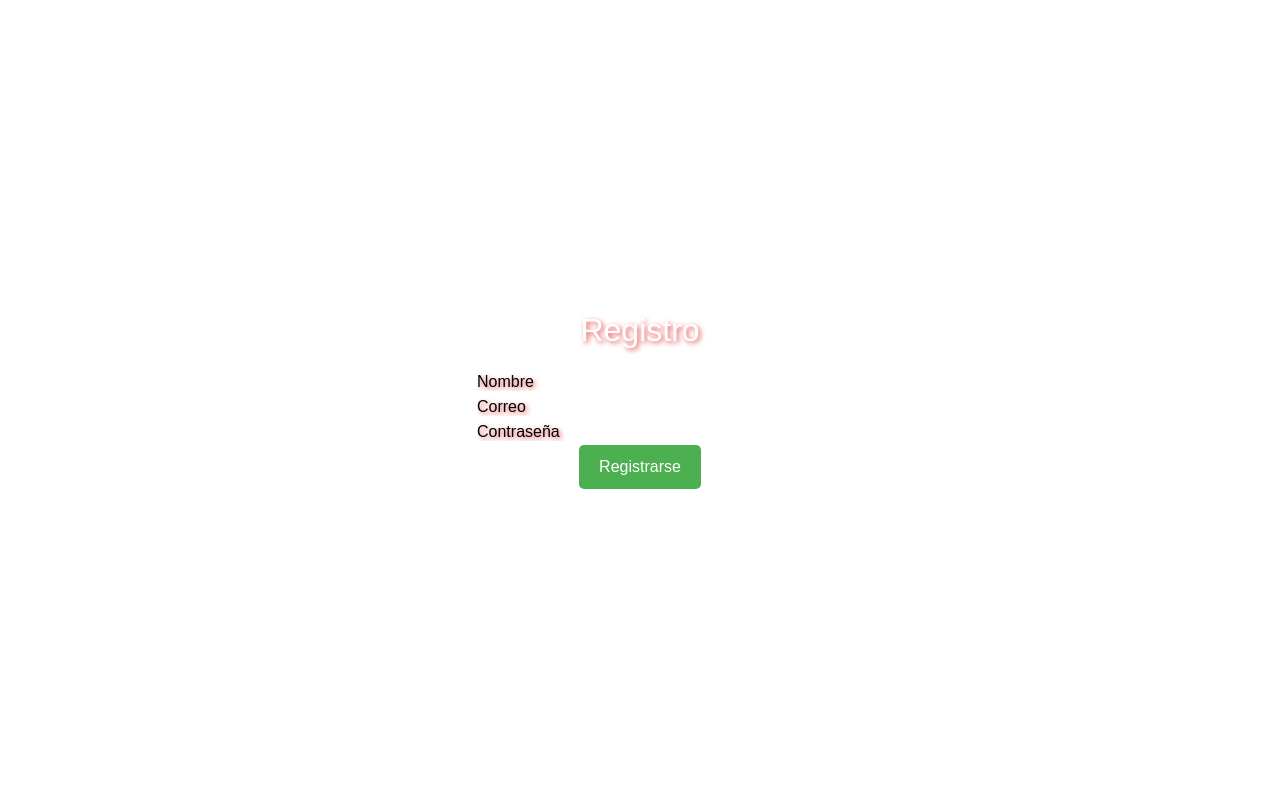
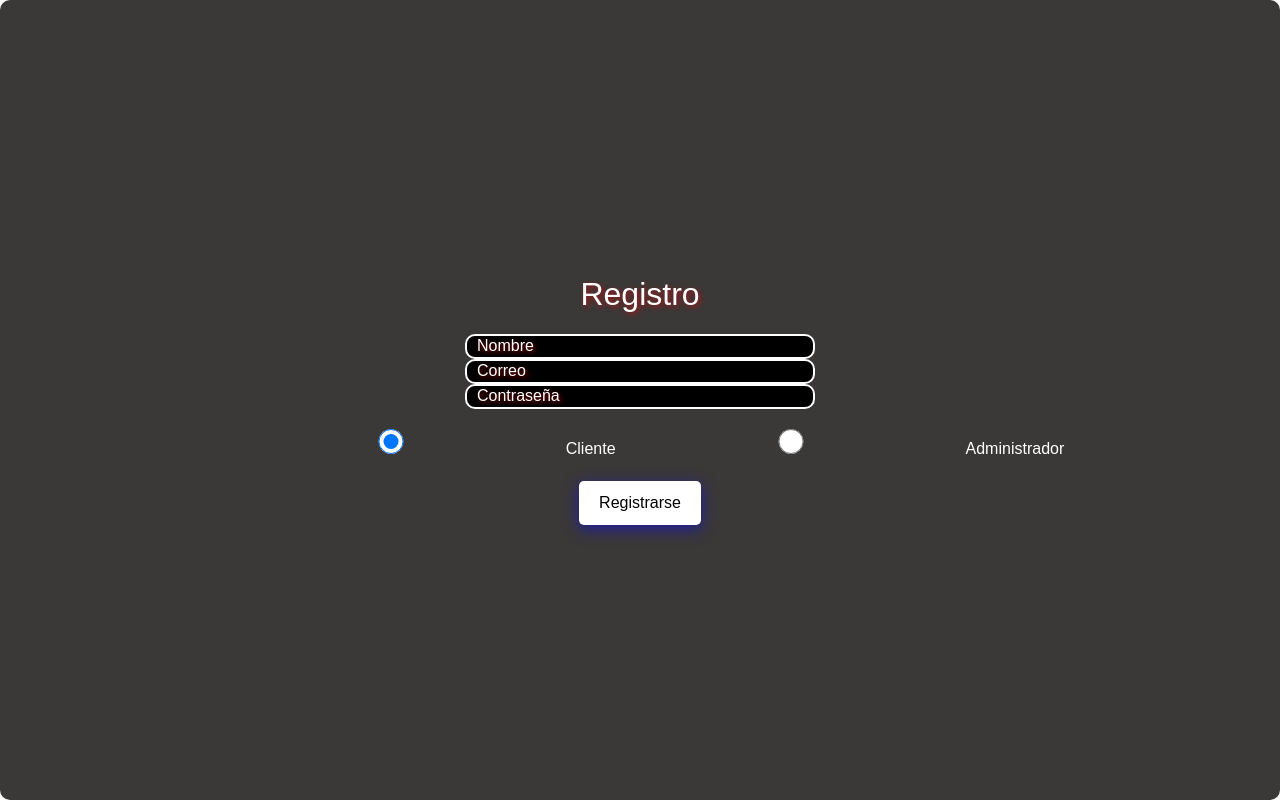
Before and after one commit to Javier348solis/Final_React_Page, a React (Vite) app: page / in a window 1280 px wide. Built offline with nearby package versions, Linux system fonts and the light colour scheme; data requests are answered from the project's data file.

Commit message:
cambios de administrador

```diff
--- a/db.json
+++ b/db.json
@@ -11,6 +11,20 @@
       "name": "Javier Solis Retana",
       "email": "javiersolisretana@gmail.com",
       "password": "1234"
+    },
+    {
+      "id": "f31f",
+      "name": "Javier Solis",
+      "email": "javier12@.com",
+      "password": "1234",
+      "type": "propietario"
+    },
+    {
+      "id": "f4b7",
+      "name": "Javier Solis Retana",
+      "email": "javier23@.com",
+      "password": "1234",
+      "type": "cliente"
     }
   ],
   "productos": []
--- /dev/null
+++ b/src/components/Botones.jsx
@@ -0,0 +1,13 @@
+import React from 'react'
+
+function Botones() {
+  return (
+    <div className='cuadro-modal'>
+        <button className='botones-modal' type="submit">Agregar</button>
+        <button className='botones-modal' type="submit">Eliminar</button>
+        <button className='botones-modal' type="submit">Editar</button>
+    </div>
+  )
+}
+
+export default Botones
--- a/src/components/Form_Registro.jsx
+++ b/src/components/Form_Registro.jsx
@@ -1,27 +1,26 @@
-import React, { useEffect, useState, useRef } from 'react'
+import React, { useEffect, useState } from 'react';
 import { useNavigate } from 'react-router-dom';
-import '../styles/registro.css'
-import { obtenerUsuario, guardarUsuario } from '../services/fetch'
-
+import '../styles/registro.css';
+import { obtenerUsuario, guardarUsuario } from '../services/fetch';
 
 function Form_Registro() {
   const [userName, setUserName] = useState('');
   const [email, setEmail] = useState('');
   const [password, setPassword] = useState('');
+  const [userType, setUserType] = useState('cliente');
   const [datos, setDatos] = useState([]);
-  const navegarWeb = useNavigate()
+  const navegarWeb = useNavigate();
 
   useEffect(() => {
     const getUsers = async () => {
-        const dataUsuarios = await obtenerUsuario("users");
-        setDatos(dataUsuarios);
+      const dataUsuarios = await obtenerUsuario("users");
+      setDatos(dataUsuarios);
     };
     getUsers();
   }, []);
 
-  // Validamos los espacios vacíos en cada uno de los inputs
-  const validacionUsuario = async() => {
-    if(!userName || !email || !password) {
+  const validacionUsuario = async () => {
+    if (!userName || !email || !password) {
       alert("Por favor, llene todos los espacios");
       return;
     } else {
@@ -32,7 +31,8 @@ function Form_Registro() {
         let usuario = {
           name: userName,
           email: email,
-          password: password
+          password: password,
+          type: userType
         };
         await guardarUsuario(usuario, "users");
         navegarWeb("/Inicio");
@@ -64,10 +64,32 @@ function Form_Registro() {
         type="password"
         placeholder='Contraseña'
       />
+
+
+      <div className='tipo-usuario'>
+        <label>
+          <input
+            type="radio"
+            value="cliente"
+            checked={userType === 'cliente'}
+            onChange={(e) => setUserType(e.target.value)}
+          />
+          Cliente
+        </label>
+        <label>
+          <input
+            type="radio"
+            value="propietario"
+            checked={userType === 'propietario'}
+            onChange={(e) => setUserType(e.target.value)}
+          />
+          Administrador
+        </label>
+      </div>
+
       <button onClick={validacionUsuario} className='botoncito' type="submit">Registrarse</button>
     </div>
   );
 }
 
-
-export default Form_Registro
+export default Form_Registro;
--- a/src/main.jsx
+++ b/src/main.jsx
@@ -44,10 +44,6 @@ const router = createBrowserRouter ([
   {
     path: "/Watches",
     element: <Relojes/>
-  },
-  {
-    path: "/administrador",
-    element: <PaginaAdmi/>
   }
 ])
 
--- a/src/pages/Artcomputadoras.jsx
+++ b/src/pages/Artcomputadoras.jsx
@@ -1,9 +1,29 @@
 import React from 'react'
+import Botones from '../components/Botones'
+import { useState, useEffect } from 'react';
 
 function Artcomputadoras() {
+  const [isAdmin, setIsAdmin] = useState(false);
+
+  useEffect(() => {
+    // Obtiene el tipo de usuario desde el localStorage
+    const userType = localStorage.getItem("userType");
+
+    // Verifica si el usuario es administrador
+    if (userType === "admin") {
+      setIsAdmin(true);
+    }
+  }, []);
   return (
     <div>
-
+      <Botones/>
+      {isAdmin ? (
+        <button className="btn btn-danger rounded-pill">
+          Eres Administrador
+        </button>
+      ) : (
+        <p className="text-danger">Tienes que ingresar como administrador, por favor.</p>
+      )}
     </div>
   )
 }
--- a/src/styles/paginaPri.css
+++ b/src/styles/paginaPri.css
@@ -1,31 +1,25 @@
-
 body {
     margin: 0;
     padding: 0;
     font-family: Arial, sans-serif;
 }
 
-
 .carousel-container {
     margin-top: 20px;
 }
-
 
 .carousel-inner img {
     width: 100%;
     height: auto;
 }
 
-
 .navbar {
     background-color: #4CAF50;
 }
 
-
 .navbar a {
     color: white;
 }
-
 
 @media (max-width: 768px) {
     .carousel-caption {
--- a/src/styles/registro.css
+++ b/src/styles/registro.css
@@ -12,7 +12,8 @@ body {
   justify-content: center;
   height: 100vh;
   padding: 20px;
-
+  background-color: rgb(59, 56, 56);
+  border-radius: 10px;
 }
 
 .Titulo {
@@ -22,38 +23,71 @@ body {
   text-shadow: 2px 2px 5px rgba(215, 6, 6, 0.7);
 }
 
-
 input {
   margin-bottom: 15px;
   padding: 10px;
-    border: 1px solid #ccc;
+  border: 2px solid red;
   border-radius: 5px;
   width: 300px;
+  background-color: black;
+  color: white;
 }
 
 input:focus {
-    border-color: #4CAF50; /* Cambia el color al hacer foco */
+  border-color: #4CAF50;
   outline: none;
 }
 
 .botoncito {
   padding: 10px 20px;
-    background-color: #4CAF50; /* Color del botón */
-    color: white; /* Color del texto en el botón */
+  background-color: white;
+  color: black;
   border: none;
   border-radius: 5px;
   cursor: pointer;
   transition: box-shadow 0.3s ease;
+  box-shadow: 0 4px 15px rgba(0, 0, 255, 0.5);
 }
 
 .botoncito:hover {
-    box-shadow: 0 4px 15px rgba(0, 0, 0, 0.3); /* Sombra al pasar el mouse */
+  box-shadow: 0 6px 20px rgba(0, 0, 255, 0.7);
 }
 
 .botoncito:active {
-    box-shadow: 0 2px 10px rgba(0, 0, 0, 0.3); /* Sombra al hacer clic */
+  box-shadow: 0 2px 10px rgba(0, 0, 255, 0.5);
 }
+
 input::placeholder {
-    color: black !important;
+  color: white !important;
   text-shadow: 2px 2px 5px rgba(215, 6, 6, 0.7);
 }
+.tipo-usuario {
+  display: flex;
+  margin: 20px 0;
+  color: white;
+}
+
+.radio-label {
+  display: flex;
+  align-items: center;
+  margin-right: 30px;
+  font-size: 1em;
+  cursor: pointer;
+}
+
+.radio-input {
+  margin-right: 10px;
+  width: 20px;
+  height: 20px;
+  accent-color: #4CAF50;
+}
+
+
+.radio-input:checked + span {
+  color: #4CAF50;
+}
+
+.radio-input:focus {
+  outline: none;
+  box-shadow: 0 0 5px #4CAF50;
+}
```
Lines whose indentation alone changed are shown as unchanged.
